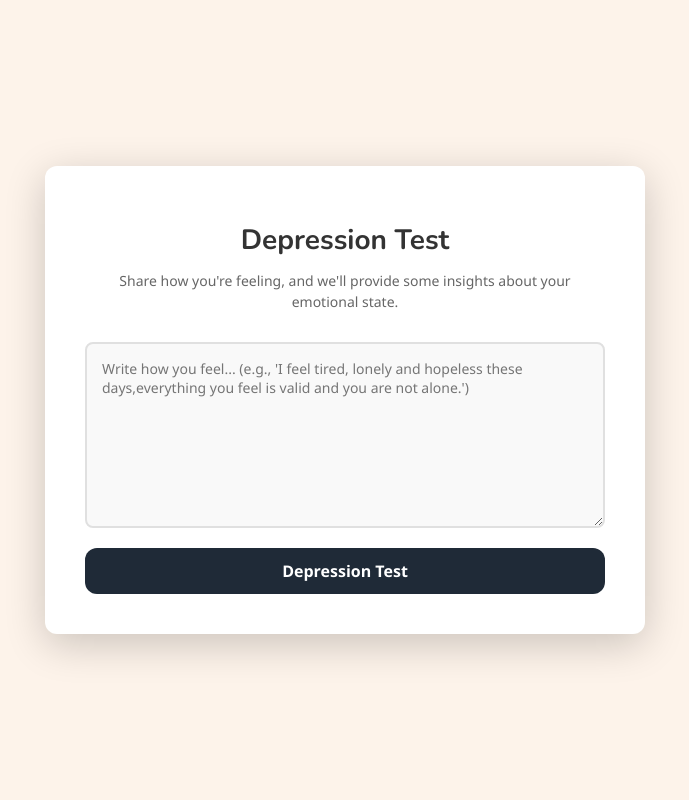
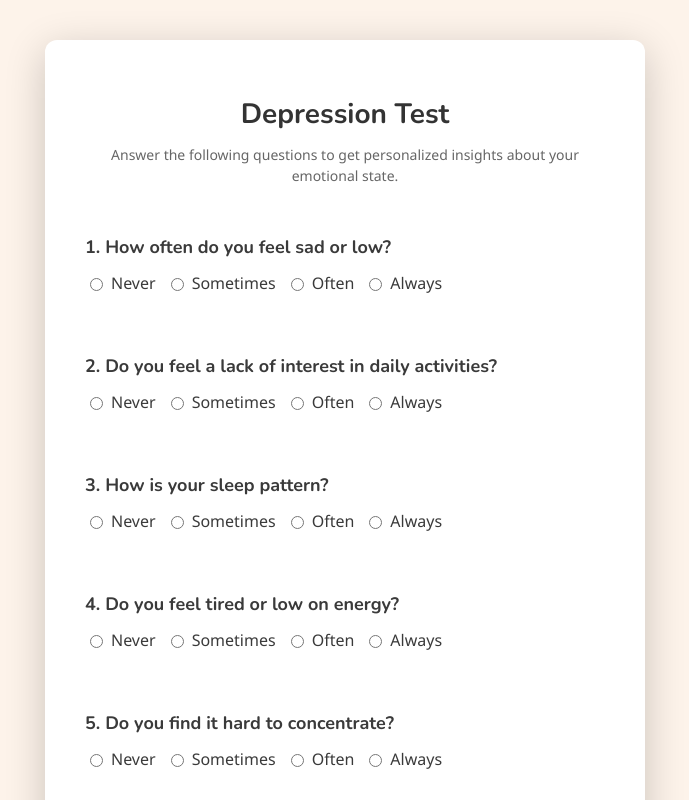
Before and after one commit to supriyas5648/mental-buddy, a React (Vite) app in the folder FRONT-END/: page /depression-test in a window 1280 px wide. Shown: the top 800 px of the page, without its empty margins (295-984 px from the left). Built offline with nearby package versions, Linux system fonts and the light colour scheme; no server answers; sample sign-in values are in the browser's storage.

Commit message:
ui updated5

```diff
--- a/FRONT-END/src/components/BreathingBackground.css
+++ b/FRONT-END/src/components/BreathingBackground.css
@@ -68,3 +68,48 @@
     transform: translateY(0);
   }
 }
+
+/* Chat Message Styles */
+.message {
+  display: flex;
+  align-items: flex-start;
+  margin: 10px 0;
+}
+
+.message.ai {
+  justify-content: flex-start;
+}
+
+.message.user {
+  justify-content: flex-end;
+  flex-direction: row-reverse;
+}
+
+.avatar {
+  width: 35px;
+  height: 35px;
+  border-radius: 50%;
+  object-fit: cover;
+  margin: 0 8px;
+}
+
+.message-content {
+  max-width: 60%;
+  padding: 10px;
+  border-radius: 10px;
+}
+
+.message.ai .message-content {
+  background-color: #f1f1f1;
+}
+
+.message.user .message-content {
+  background-color: #d1e7ff;
+}
+
+.name {
+  font-weight: bold;
+  font-size: 12px;
+  display: block;
+  margin-bottom: 2px;
+}
--- a/FRONT-END/src/components/ChatMessage.jsx
+++ b/FRONT-END/src/components/ChatMessage.jsx
@@ -2,27 +2,12 @@
 import React from "react";
 
 const ChatMessage = ({ text, sender, name, avatar }) => {
-  const isUser = sender === "user";
   return (
-    <div className={`flex ${isUser ? "justify-end" : "justify-start"} mb-4`}>
-      <div className={`flex items-start gap-3 max-w-xs ${isUser ? "flex-row-reverse" : ""}`}>
-        <img
-          src={avatar}
-          alt={`${name} avatar`}
-          className="w-8 h-8 rounded-full object-cover flex-shrink-0"
-        />
-        <div className={`flex flex-col ${isUser ? "items-end" : "items-start"}`}>
-          <span className="text-sm font-bold text-gray-600 mb-1">{name}</span>
-          <div
-            className={`px-4 py-2 rounded-2xl shadow-md text-base font-medium ${
-              isUser
-                ? "bg-gradient-to-br from-pink-200 to-pink-100 text-gray-800 rounded-br-none"
-                : "bg-gradient-to-br from-blue-100 to-blue-50 text-gray-700 rounded-bl-none"
-            }`}
-          >
-            {typeof text === 'string' ? text : text}
-          </div>
-        </div>
+    <div className={`message ${sender}`}>
+      <img src={avatar} alt={`${name} avatar`} className="avatar" />
+      <div className="message-content">
+        <span className="name">{name}</span>
+        <p>{typeof text === 'string' ? text : text}</p>
       </div>
     </div>
   );
--- a/FRONT-END/src/pages/DepressionTest.jsx
+++ b/FRONT-END/src/pages/DepressionTest.jsx
@@ -5,20 +5,48 @@ import "../styles/depression.css";
 
 const API_BASE_URL = import.meta.env.VITE_API_URL;
 
+const questions = [
+  "How often do you feel sad or low?",
+  "Do you feel a lack of interest in daily activities?",
+  "How is your sleep pattern?",
+  "Do you feel tired or low on energy?",
+  "Do you find it hard to concentrate?",
+  "Do you feel hopeless about the future?",
+  "Do you feel anxious or stressed frequently?"
+];
+
+const options = ["Never", "Sometimes", "Often", "Always"];
+
 function DepressionTest() {
+  const [answers, setAnswers] = useState({});
   const [text, setText] = useState("");
   const [result, setResult] = useState(null);
   const [loading, setLoading] = useState(false);
   const [error, setError] = useState("");
   const navigate = useNavigate();
 
+  const handleAnswerChange = (questionIndex, value) => {
+    setAnswers(prev => ({ ...prev, [`q${questionIndex + 1}`]: value }));
+  };
+
+  const isFormValid = () => {
+    return questions.every((_, index) => answers[`q${index + 1}`]);
+  };
+
   // Handle form submission
   const handleAnalyzeText = async (e) => {
     e.preventDefault();
 
+    if (!isFormValid()) {
+      setError("Please answer all questions.");
+      return;
+    }
+
     setLoading(true);
     setError("");
     setResult(null);
+
+    const combinedInput = questions.map((q, i) => `Q${i + 1}: ${answers[`q${i + 1}`]}`).join('\n') + `\nAdditional: ${text}`;
 
     try {
       // grab token stored after login
@@ -26,7 +54,7 @@ function DepressionTest() {
       // Send POST request to backend
       const response = await axios.post(
         `${API_BASE_URL}/depression/analyze-text`,
-        { text },
+        { text: combinedInput },
         {
           headers: { Authorization: `Bearer ${token}` }
         }
@@ -35,7 +63,8 @@ function DepressionTest() {
       console.log("Depression analysis response", response.data);
       // Display the result
       setResult(response.data);
-      setText(""); // Clear textarea after successful submission
+      setAnswers({});
+      setText("");
     } catch (err) {
       console.error("Error analyzing text:", err);
       setError(
@@ -52,20 +81,43 @@ function DepressionTest() {
       <div className="depression-test-card">
         <h1>Depression Test</h1>
         <p className="description">
-          Share how you're feeling, and we'll provide some insights about your
-          emotional state.
+          Answer the following questions to get personalized insights about your emotional state.
         </p>
 
         <form onSubmit={handleAnalyzeText}>
-          {/* Textarea for user input */}
+          {questions.map((question, index) => (
+            <div key={index} className="question-section" style={{ marginBottom: "20px" }}>
+              <h3 style={{ fontSize: "18px", marginBottom: "10px" }}>{index + 1}. {question}</h3>
+              <div className="options" style={{ display: "flex", gap: "10px", flexWrap: "wrap" }}>
+                {options.map(option => (
+                  <label key={option} style={{ display: "flex", alignItems: "center", gap: "5px" }}>
+                    <input
+                      type="radio"
+                      name={`q${index + 1}`}
+                      value={option}
+                      checked={answers[`q${index + 1}`] === option}
+                      onChange={(e) => handleAnswerChange(index, e.target.value)}
+                      disabled={loading}
+                    />
+                    {option}
+                  </label>
+                ))}
+              </div>
+            </div>
+          ))}
+
+          {/* Optional Textarea */}
+          <div className="question-section" style={{ marginBottom: "20px" }}>
+            <h3 style={{ fontSize: "18px", marginBottom: "10px" }}>Optional: Describe anything else you'd like to share</h3>
             <textarea
               className="depression-textarea"
-            placeholder="Write how you feel... (e.g., 'I feel tired, lonely and hopeless these days,everything you feel is valid and you are not alone.')"
+              placeholder="Write how you feel... (optional)"
               value={text}
               onChange={(e) => setText(e.target.value)}
-            rows="8"
+              rows="4"
               disabled={loading}
             />
+          </div>
 
           {/* Error message */}
           {error && <p className="error-message">{error}</p>}
@@ -74,9 +126,9 @@ function DepressionTest() {
           <button
             type="submit"
             className="depression-test-btn"
-            disabled={loading}
+            disabled={loading || !isFormValid()}
           >
-            {loading ? "Analyzing..." : "Depression Test"}
+            {loading ? "Analyzing..." : "Submit Test"}
           </button>
         </form>
 
--- a/FRONT-END/src/pages/Home.jsx
+++ b/FRONT-END/src/pages/Home.jsx
@@ -91,6 +91,43 @@ function Home() {
           </div>
         </div>
       </section>
+
+      {/* NEW SECTION: App Description and Benefits */}
+      <section className="app-info" style={{ padding: "60px 40px", background: "#fff", textAlign: "center" }}>
+        <div style={{ maxWidth: "1200px", margin: "0 auto" }}>
+          <h2 style={{ fontSize: "32px", marginBottom: "20px", color: "#d72660" }}>About Mental Buddy</h2>
+          <p style={{ fontSize: "18px", marginBottom: "40px", color: "#3a3a3a" }}>
+            Mental Buddy is your AI-powered mental wellness companion, designed to provide 24/7 emotional support, personalized conversations, and insights to help you navigate your feelings in a safe, non-judgmental space.
+          </p>
+
+          <div className="benefits" style={{ display: "grid", gridTemplateColumns: "repeat(auto-fit, minmax(250px, 1fr))", gap: "20px", marginBottom: "40px" }}>
+            <div className="benefit-card" style={{ padding: "20px", borderRadius: "12px", boxShadow: "0 4px 12px #ffe0ec33", background: "#f9f9f9" }}>
+              <h3 style={{ fontSize: "20px", marginBottom: "10px", color: "#d72660" }}>24/7 Emotional Support</h3>
+              <p>Access help anytime, day or night, with your AI buddy ready to listen.</p>
+            </div>
+            <div className="benefit-card" style={{ padding: "20px", borderRadius: "12px", boxShadow: "0 4px 12px #ffe0ec33", background: "#f9f9f9" }}>
+              <h3 style={{ fontSize: "20px", marginBottom: "10px", color: "#d72660" }}>Safe Space to Express</h3>
+              <p>Share your thoughts freely without fear of judgment.</p>
+            </div>
+            <div className="benefit-card" style={{ padding: "20px", borderRadius: "12px", boxShadow: "0 4px 12px #ffe0ec33", background: "#f9f9f9" }}>
+              <h3 style={{ fontSize: "20px", marginBottom: "10px", color: "#d72660" }}>Personalized AI Buddy</h3>
+              <p>Customize your buddy's name and avatar for a more personal experience.</p>
+            </div>
+            <div className="benefit-card" style={{ padding: "20px", borderRadius: "12px", boxShadow: "0 4px 12px #ffe0ec33", background: "#f9f9f9" }}>
+              <h3 style={{ fontSize: "20px", marginBottom: "10px", color: "#d72660" }}>Mental Health Insights</h3>
+              <p>Get tailored suggestions and track your mood over time.</p>
+            </div>
+          </div>
+
+          <p style={{ fontSize: "16px", marginBottom: "20px", color: "#666" }}>
+            If you feel any modifications or features are required, please visit our <Link to="/contact" style={{ color: "#d72660", textDecoration: "underline" }}>Contact Page</Link> to let us know.
+          </p>
+
+          <FriendlyButton onClick={() => navigate('/depression-test')} style={{ fontSize: 18, padding: "14px 36px" }}>
+            Start Depression Test
+          </FriendlyButton>
+        </div>
+      </section>
     </>
   );
 }
```
Also changed, not shown: 1 other file (tests, documents, lock files or other folders). Lines whose indentation alone changed are shown as unchanged.
